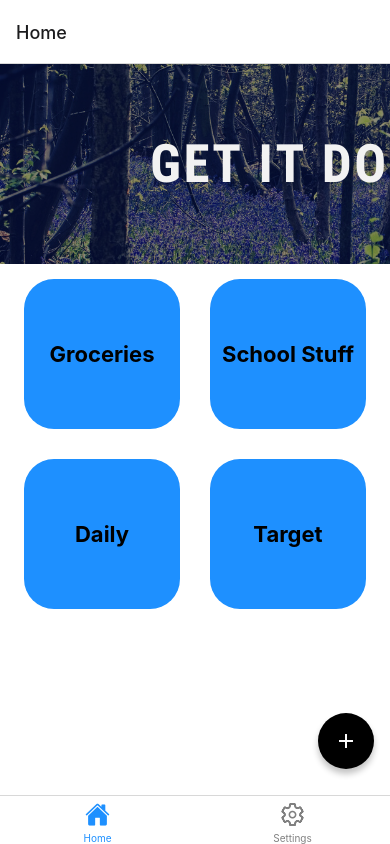
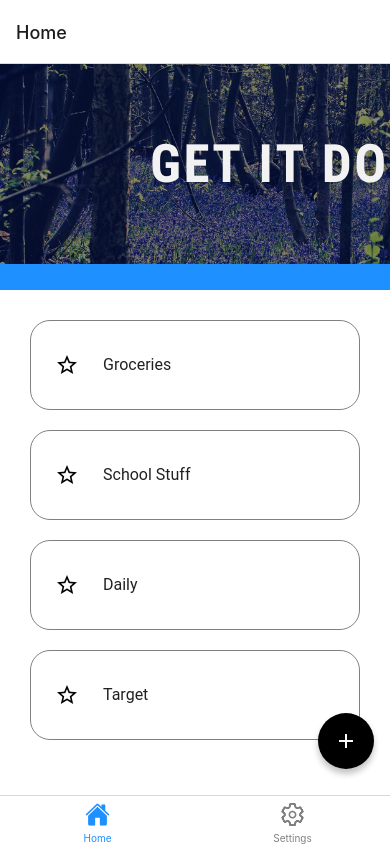
Before and after one commit to nidaqg/ToDo-IOS-App, a React Native app: screen /TaskGroups in a window 390 px wide. Built offline with nearby package versions, Linux system fonts and the light colour scheme.

Commit message:
styling changes to home screen

```diff
--- a/app/features/HomePage/TaskGroups.js
+++ b/app/features/HomePage/TaskGroups.js
@@ -1,5 +1,5 @@
 import React, { useState } from "react";
-import { Keyboard, Alert, ScrollView } from "react-native";
+import { Alert, ScrollView } from "react-native";
 import { TextInput } from "react-native-paper";
 import { FlipInView } from "./components/animations";
 
@@ -8,27 +8,19 @@ import { Header } from "./components/Header";
 import {
   SafeArea,
   GroupSquare,
-  Title,
-  HeaderContainer,
   InputContainer,
   UserInput,
   FloatingBtn
 } from "./components/styles";
 
 export const TaskGroups = () => {
-  const [taskgroup, setTaskgroup] = useState("");
+  const [taskgroup, setTaskgroup] = useState(null);
   const [grouplist, setGrouplist] = useState([]);
 
   const [hidden, setHidden] = useState(true)
 
-  //function for input
-  const handleChange = (text) => {
-    setTaskgroup(text);
-  };
-
   //function for submit button
   const handleSubmit = () => {
-    Keyboard.dismiss();
     if (taskgroup) {
       setGrouplist([...grouplist, taskgroup]);
       setTaskgroup(null);
@@ -40,8 +32,8 @@ export const TaskGroups = () => {
 
   return (
     <SafeArea>
+          <Header/>
       <ScrollView>
-          <Header/>
 
       <GroupSquare>
         {grouplist.map((item, index) => {
@@ -59,27 +51,30 @@ export const TaskGroups = () => {
     onPress={() => setHidden(false)}
      />
 
-{!hidden &&  <InputContainer>
+{hidden ? (
+null
+) : (
   <FlipInView>
-        <UserInput
-          onChangeText={handleChange}
+<InputContainer>
+<UserInput style={{width: 300}}
+onChangeText={(taskgroup)=> setTaskgroup(taskgroup)}
 value={taskgroup}
+placeholder="add a task group"
+right={<TextInput.Icon
+  name="plus-circle-outline"
+  onPress={()=> {
+    handleSubmit();
+  }}/>}
   left={<TextInput.Icon
     name="close"
     onPress={() => setHidden(true)}
     />}
-          right={<TextInput.Icon
-            name="plus-circle-outline"
-            onPress={()=> {
-              handleSubmit();
-              setHidden(true)
-            }}
-            />}
-          placeholder={"Add a new task group"}
+
 />
+</InputContainer>
 </FlipInView>
-      </InputContainer>
-}
+)}
+
 
     </SafeArea>
   );
--- a/app/features/HomePage/components/Group.js
+++ b/app/features/HomePage/components/Group.js
@@ -1,36 +1,27 @@
 import React from "react";
-import { StyleSheet, Text, TouchableHighlight, Image, ScrollView } from "react-native";
+import styled from "styled-components/native";
 import { useNavigation } from '@react-navigation/native';
+import { List } from 'react-native-paper';
 
+const GroupItem = styled.TouchableOpacity`
+   border: 1px;
+   border-color: grey;
+   border-radius: 20px;
+   margin: 10px;
+`;
 
 export const Group = ({title}) => {
-    //use navigation hook to direct to new screen
-    const navigation = useNavigation();
+//use navigation hook to direct to new screen
+const navigation = useNavigation();
   return (
-      //main  view, in entire square
-      <TouchableHighlight
-      underlayColor="floralwhite"
-      style={styles.group}
-      onPress={() => navigation.navigate('ToDo')}>
-          <Text style={styles.text}>{title}</Text>
-      </TouchableHighlight>
+    <>
+    <GroupItem
+    onPress={() => navigation.navigate('ToDo')}
+    >
+    <List.Section>
+    <List.Item title={title} left={() => <List.Icon icon="star-outline" />}/>
+  </List.Section>
+</GroupItem>
+      </>
   );
 }
-
-
-const styles = StyleSheet.create({
-    group: {
-        width: '40%',
-        height: 150,
-        backgroundColor: 'dodgerblue',
-        margin: 15,
-        alignItems: 'center',
-        justifyContent:'center',
-        borderRadius: 30
-    },
-    text:{
-        fontSize: 22,
-        fontWeight: 'bold',
-        color: 'black'
-    }
-})
--- a/app/features/HomePage/components/Header.js
+++ b/app/features/HomePage/components/Header.js
@@ -1,5 +1,4 @@
 import React from 'react';
-import { Text } from 'react-native';
 import styled from "styled-components/native";
 
 
--- a/app/features/HomePage/components/animations.js
+++ b/app/features/HomePage/components/animations.js
@@ -1,23 +1,25 @@
 import React, { useRef, useEffect } from "react";
-// import { Animated } from "react-native";
-import { createAnimatableComponent} from 'react-native-animatable';
-import {View} from 'react-native';
+import { Animated } from "react-native";
 
+export const FlipInView = ({ duration = 500, ...props }) => {
+  const fadeAnim = useRef(new Animated.Value(0)).current;
 
-export const FlipInView = ({...props }) => {
-const AnimatableView = createAnimatableComponent(View)
-
+  useEffect(() => {
+    Animated.timing(fadeAnim, {
+      toValue: 1,
+      duration: duration,
+      useNativeDriver: true,
+    }).start();
+  }, [fadeAnim, duration]);
 
   return (
-    <>
-    <AnimatableView
-    animation="flipInX"
-    easing="linear"
+    <Animated.View
+      style={{
+        ...props.style,
+        opacity: fadeAnim,
+      }}
     >
       {props.children}
-
-    </AnimatableView>
-
-    </>
-  )
-}
+    </Animated.View>
+  );
+};
--- a/app/features/HomePage/components/styles.js
+++ b/app/features/HomePage/components/styles.js
@@ -1,5 +1,5 @@
 import styled from "styled-components/native";
-import { FAB, TextInput } from 'react-native-paper';
+import { FAB, Searchbar, TextInput } from 'react-native-paper';
 
 
 export const SafeArea = styled.SafeAreaView`
@@ -8,9 +8,8 @@ export const SafeArea = styled.SafeAreaView`
 `;
 
 export const GroupSquare = styled.View`
-  flex-direction: row;
   justify-content: center;
-  flex-wrap: wrap;
+  margin: 20px;
 `;
 
 export const Title = styled.Text`
@@ -32,7 +31,7 @@ align-items: center;
 export const UserInput = styled(TextInput)`
 width: 300px;
 background-color: white;
-border-radius: 5px
+border-radius: 10px;
 `;
 
 export const FloatingBtn = styled(FAB)`
```
Also changed, not shown: 1 other file (tests, documents, lock files or other folders). Lines whose indentation alone changed are shown as unchanged.
